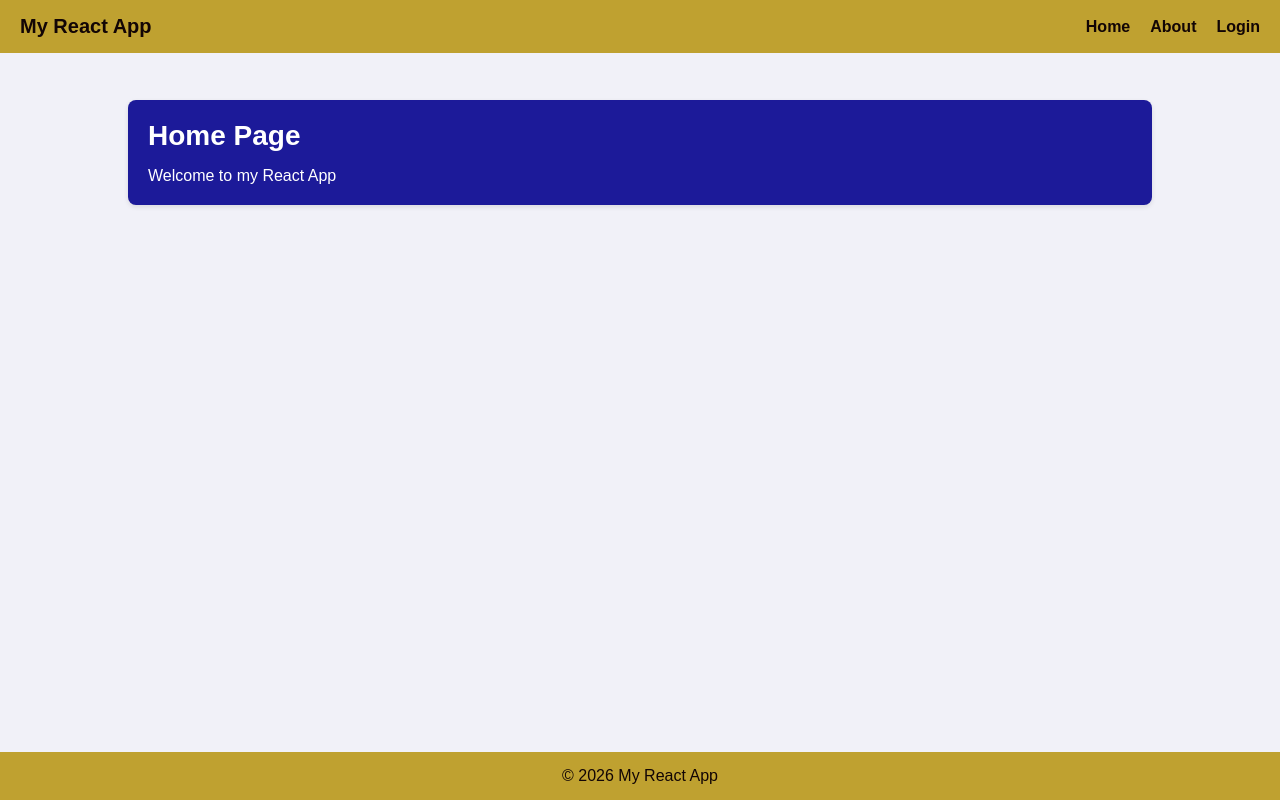
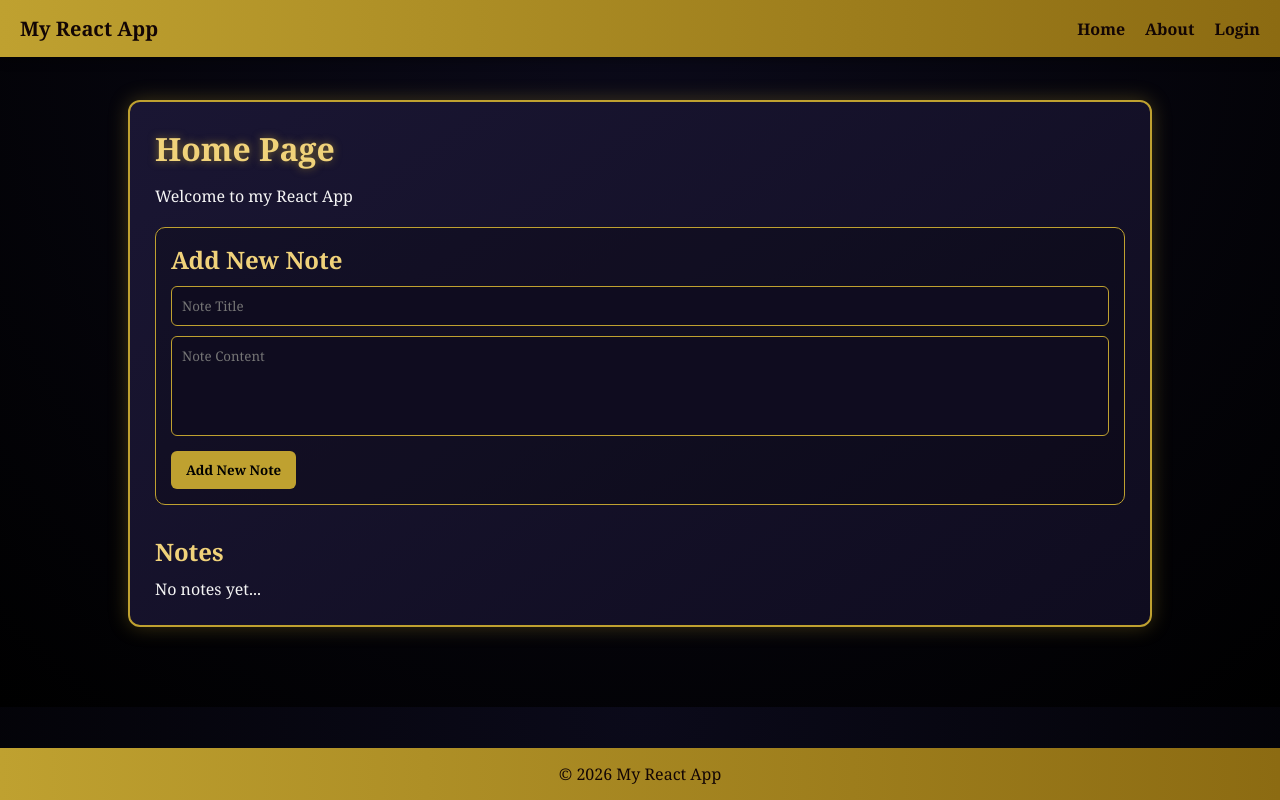
Before and after one commit to mecsung/CTAPDEVL-BSCS231A, a React (Create React App) app in the folder frontend/: page / in a window 1280 px wide. Built offline with nearby package versions, Linux system fonts and the light colour scheme.

Commit message:
Gutierrez Act5 - Implement React Context Notes feature

```diff
--- /dev/null
+++ b/frontend/src/context/NotesContext.js
@@ -0,0 +1,27 @@
+import { createContext, useReducer } from "react";
+
+export const NotesContext = createContext();
+
+const notesReducer = (state, action) => {
+  switch (action.type) {
+    case "CREATE_NOTE":
+      return {
+        notes: [action.payload, ...state.notes]
+      };
+
+    default:
+      return state;
+  }
+};
+
+export const NotesContextProvider = ({ children }) => {
+  const [state, dispatch] = useReducer(notesReducer, {
+    notes: []
+  });
+
+  return (
+    <NotesContext.Provider value={{ ...state, dispatch }}>
+      {children}
+    </NotesContext.Provider>
+  );
+};
--- /dev/null
+++ b/frontend/src/hooks/useNotesContext.js
@@ -0,0 +1,12 @@
+import { useContext } from "react";
+import { NotesContext } from "../context/NotesContext";
+
+export const useNotesContext = () => {
+  const context = useContext(NotesContext);
+
+  if (!context) {
+    throw Error("useNotesContext must be used inside NotesContextProvider");
+  }
+
+  return context;
+};
--- a/frontend/src/index.css
+++ b/frontend/src/index.css
@@ -2,35 +2,36 @@
   margin: 0;
   padding: 0;
   box-sizing: border-box;
-  font-family: Arial, sans-serif;
+  font-family: "Georgia", serif;
 }
 
-
 body {
-  background-color: #f1f1f8;
+  background: radial-gradient(circle at top, #0b0a1a, #000000);
+  color: #f5f5f5;
 }
 
-
+/* MAIN CONTAINER (Hogwarts parchment vibe) */
 .container {
   width: 80%;
   margin: 100px auto 80px auto;
-  padding: 20px;
-  background-color: #1c1a99;
-  border-radius: 8px;
-  box-shadow: 0 2px 5px rgba(0,0,0,0.1);
-  color: #fff;
+  padding: 25px;
+  background: linear-gradient(145deg, #1a1633, #0f0c1f);
+  border: 2px solid #bfa130;
+  border-radius: 12px;
+  box-shadow: 0 0 20px rgba(191, 161, 48, 0.3);
 }
 
-
+/* TITLE */
 .page-title {
-  font-size: 28px;
+  font-size: 32px;
   margin-bottom: 15px;
-  color: #fff;
+  color: #f0d27a;
+  text-shadow: 0 0 8px rgba(191, 161, 48, 0.6);
 }
 
-
+/* NAVBAR (Hogwarts gold banner style) */
 .navbar {
-  background-color: #bfa130;
+  background: linear-gradient(90deg, #bfa130, #8c6b12);
   color: #120505;
   display: flex;
   align-items: center;
@@ -40,10 +41,12 @@ body {
   top: 0;
   width: 100%;
   z-index: 10;
+  box-shadow: 0 3px 10px rgba(0, 0, 0, 0.4);
 }
 
 .navbar h2 {
   font-size: 20px;
+  font-weight: bold;
 }
 
 .nav-links {
@@ -56,15 +59,16 @@ body {
   color: #120505;
   text-decoration: none;
   font-weight: bold;
+  transition: 0.2s;
 }
 
 .nav-links li a:hover {
-  color: #fffacd;
+  color: #fff6c7;
 }
 
-
+/* FOOTER */
 .footer {
-  background-color: #bfa130;
+  background: linear-gradient(90deg, #bfa130, #8c6b12);
   color: #120505;
   text-align: center;
   padding: 15px;
@@ -73,7 +77,7 @@ body {
   width: 100%;
 }
 
-
+/* LOGIN */
 .login-container form {
   display: flex;
   flex-direction: column;
@@ -88,25 +92,99 @@ body {
 .login-container label {
   font-weight: bold;
   margin-bottom: 10px;
-  color: #fff;
+  color: #f0d27a;
 }
 
 .login-container input {
   padding: 10px;
-  border-radius: 5px;
-  border: none;
-  width: 100%;
+  border-radius: 6px;
+  border: 1px solid #bfa130;
+  background-color: #0f0c1f;
+  color: white;
 }
 
 .login-container button {
   padding: 10px;
   border: none;
-  border-radius: 5px;
-  background-color: #e6c200;
+  border-radius: 6px;
+  background: #bfa130;
   font-weight: bold;
   cursor: pointer;
+  transition: 0.2s;
 }
 
 .login-container button:hover {
-  background-color: #e6c200;
+  background: #e6c200;
 }
+
+/* ========================= */
+/* 🪄 NOTES (NEW SECTION) */
+/* ========================= */
+
+.note-form {
+  margin-top: 20px;
+  padding: 15px;
+  border: 1px solid #bfa130;
+  border-radius: 10px;
+  background-color: rgba(0, 0, 0, 0.2);
+}
+
+.note-form h2 {
+  color: #f0d27a;
+  margin-bottom: 10px;
+}
+
+.note-form input,
+.note-form textarea {
+  width: 100%;
+  padding: 10px;
+  margin-bottom: 10px;
+  border-radius: 6px;
+  border: 1px solid #bfa130;
+  background-color: #0f0c1f;
+  color: white;
+}
+
+.note-form textarea {
+  resize: none;
+  height: 100px;
+}
+
+.note-form button {
+  padding: 10px 15px;
+  background: #bfa130;
+  border: none;
+  border-radius: 6px;
+  cursor: pointer;
+  font-weight: bold;
+  transition: 0.2s;
+}
+
+.note-form button:hover {
+  background: #e6c200;
+}
+
+/* NOTES LIST */
+.notes-list {
+  margin-top: 30px;
+}
+
+.notes-list h2 {
+  color: #f0d27a;
+  margin-bottom: 10px;
+}
+
+/* NOTE CARD (Hogwarts parchment cards) */
+.note-card {
+  border: 1px solid #bfa130;
+  padding: 15px;
+  margin-bottom: 10px;
+  border-radius: 10px;
+  background: linear-gradient(145deg, #1a1633, #0b0a1a);
+  box-shadow: 0 0 10px rgba(191, 161, 48, 0.2);
+}
+
+.note-card h3 {
+  color: #f0d27a;
+  margin-bottom: 5px;
+}
--- a/frontend/src/index.js
+++ b/frontend/src/index.js
@@ -2,6 +2,12 @@ import React from 'react';
 import ReactDOM from 'react-dom/client';
 import './index.css';
 import App from './App';
+import { NotesContextProvider } from './context/NotesContext';
 
 const root = ReactDOM.createRoot(document.getElementById('root'));
-root.render(<App />);
+
+root.render(
+  <NotesContextProvider>
+    <App />
+  </NotesContextProvider>
+);
--- a/frontend/src/pages/Home.js
+++ b/frontend/src/pages/Home.js
@@ -1,8 +1,63 @@
+import { useState } from "react";
+import { useNotesContext } from "../hooks/useNotesContext";
+
 function Home() {
+  const { notes, dispatch } = useNotesContext();
+
+  const [title, setTitle] = useState("");
+  const [content, setContent] = useState("");
+
+  const handleAddNote = () => {
+    if (!title.trim() || !content.trim()) return;
+
+    const newNote = {
+      id: Date.now(),
+      title,
+      content
+    };
+
+    dispatch({ type: "CREATE_NOTE", payload: newNote });
+
+    setTitle("");
+    setContent("");
+  };
+
   return (
     <div className="container">
       <h1 className="page-title">Home Page</h1>
       <p>Welcome to my React App</p>
+
+      <div className="note-form">
+        <h2>Add New Note</h2>
+
+        <input
+          type="text"
+          placeholder="Note Title"
+          value={title}
+          onChange={(e) => setTitle(e.target.value)}
+        />
+
+        <textarea
+          placeholder="Note Content"
+          value={content}
+          onChange={(e) => setContent(e.target.value)}
+        />
+
+        <button onClick={handleAddNote}>Add New Note</button>
+      </div>
+
+      <div className="notes-list">
+        <h2>Notes</h2>
+
+        {notes.length === 0 && <p>No notes yet...</p>}
+
+        {notes.map((note) => (
+          <div key={note.id} className="note-card">
+            <h3>{note.title}</h3>
+            <p>{note.content}</p>
+          </div>
+        ))}
+      </div>
     </div>
   );
 }
```
